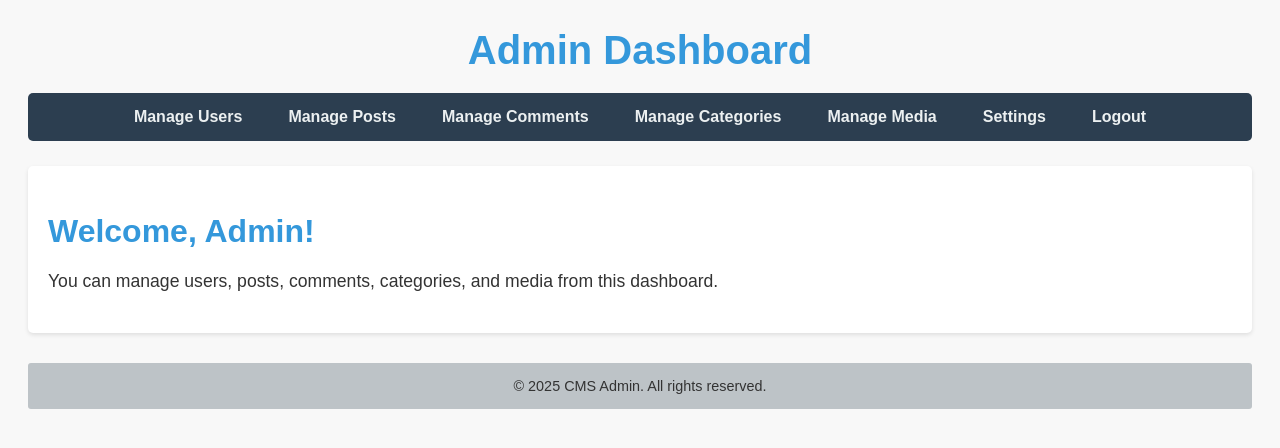
After one commit to chchdev/cmsapp, a PHP site: page /admin/dashboard.php in a window 1280 px wide. The commit adds this page. Shown: the top 448 px of the page. Run offline with PHP 8.4, Linux system fonts and the light colour scheme; the visitor is signed in with stand-in values (Sample User, id 1).

Commit message:
Admin dashboard + stylings on auth

```diff
--- /dev/null
+++ b/public/admin/dashboard.php
@@ -0,0 +1,48 @@
+<?php
+// public/admin/dashboard.php
+if (session_status() === PHP_SESSION_NONE) {
+    session_start();
+}
+
+if(!isset($_SESSION['user_id']) || $_SESSION['role'] !== 'admin') {
+    header('Location: ../login.php');
+    exit();
+}
+
+?>
+
+<!DOCTYPE html>
+<html lang="en" class="admin-dashboard">
+<head>
+    <meta charset="UTF-8">
+    <title>Admin Dashboard</title>
+    <link rel="stylesheet" href="../assets/css/admin.css">
+</head>
+<body>
+    <header id="admin-header">
+        <h1>Admin Dashboard</h1>
+    </header>
+
+    <nav id="admin-nav">
+        <ul class="admin-nav-list">
+            <li class="nav-item"><a class="nav-link" href="users.php">Manage Users</a></li>
+            <li class="nav-item"><a class="nav-link" href="posts.php">Manage Posts</a></li>
+            <li class="nav-item"><a class="nav-link" href="comments.php">Manage Comments</a></li>
+            <li class="nav-item"><a class="nav-link" href="categories.php">Manage Categories</a></li>
+            <li class="nav-item"><a class="nav-link" href="media.php">Manage Media</a></li>
+            <li class="nav-item"><a class="nav-link" href="settings.php">Settings</a></li>
+            <li class="nav-item"><a class="nav-link" href="../logout.php">Logout</a></li>
+        </ul>
+    </nav>
+
+    <section id="admin-content">
+        <h2>Welcome, Admin!</h2>
+        <p>You can manage users, posts, comments, categories, and media from this dashboard.</p>
+        <!-- Further admin functionalities can be added here -->
+    </section>
+
+    <footer id="admin-footer">
+        <p>&copy; <?php echo date("Y"); ?> CMS Admin. All rights reserved.</p>
+    </footer>
+</body>
+</html>
--- a/public/login.php
+++ b/public/login.php
@@ -9,8 +9,10 @@ $csrfToken = $csrfMiddleware->generateToken();
 <head>
     <meta charset="UTF-8">
     <title>Login</title>
+    <link rel=stylesheet href="assets/css/auth.css">
 </head>
 <body>
+    <div class="auth-container">
         <h2>Login</h2>
         <form action="login.php" method="post">
             <label>Username:
@@ -25,6 +27,8 @@ $csrfToken = $csrfMiddleware->generateToken();
             <input type="hidden" name="csrf_token" value="<?php echo htmlspecialchars($csrfToken); ?>">
             <input type="submit" value="Login">
         </form>
+    </div>
+
 
     <?php
     // Process login if form is submitted
--- a/public/register.php
+++ b/public/register.php
@@ -9,8 +9,10 @@
 <head>
     <meta charset="UTF-8">
     <title>Register</title>
+    <link rel=stylesheet href="assets/css/auth.css">
 </head>
 <body>
+    <div class="auth-container">
 <h2>Register</h2>
         <form action="register.php" method="post">
             <label>Username:
@@ -31,7 +33,7 @@
             <br>
             <input type="submit" value="Register">
         </form>
-
+    </div>
     <?php
     // Process registration if form is submitted
     if ($_SERVER["REQUEST_METHOD"] === "POST") {
```
Also changed, not shown: public/logout.php (+9 -5 lines), src/controllers/AuthController.php (+12 -4 lines), public/assets/css/admin.css (added), public/assets/css/admin.scss (added), public/assets/css/auth.css (added), public/assets/css/auth.scss (added), 2 other files. Lines whose indentation alone changed are shown as unchanged.
